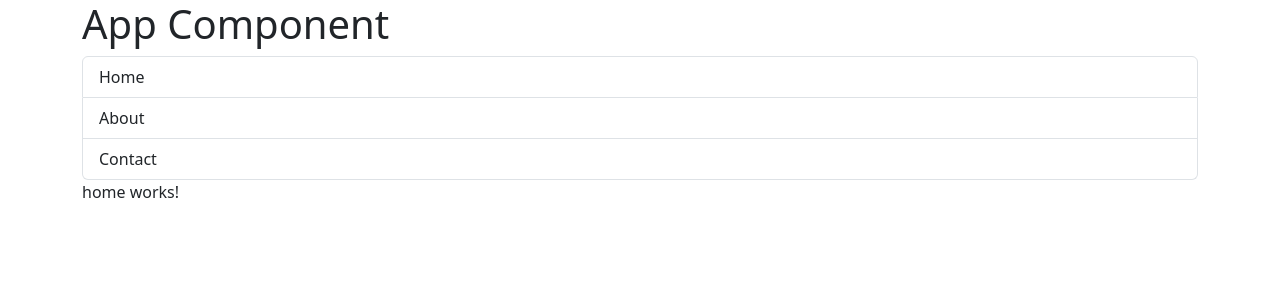
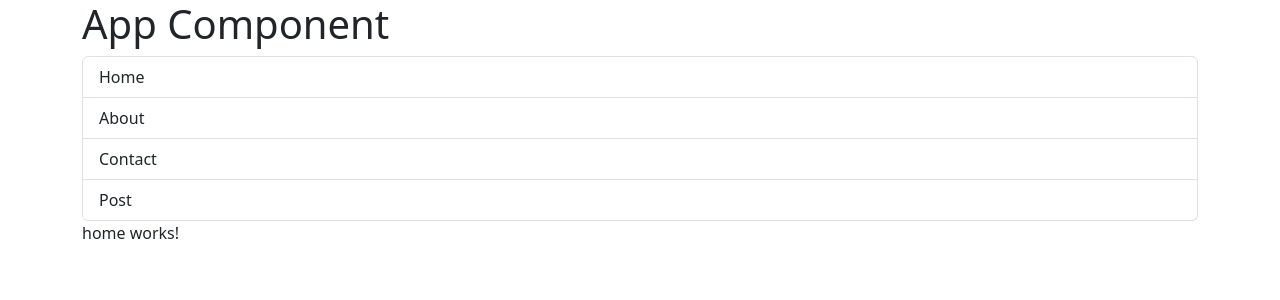
Before and after one commit to JonathanLNB/bases-angular, an Angular app: page /home in a window 1280 px wide. Shown: the top 300 px of the page. Built offline with nearby package versions, Linux system fonts and the light colour scheme.

Commit message:
[Update]LazyLoad

```diff
--- a/src/app/app-routing/app-routing.module.ts
+++ b/src/app/app-routing/app-routing.module.ts
@@ -1,5 +1,4 @@
 import {NgModule} from '@angular/core';
-import {CommonModule} from '@angular/common';
 
 import {Routes, RouterModule} from '@angular/router';
 import {HomeComponent} from "../pages/home/home.component";
@@ -21,8 +20,8 @@ const routes: Routes = [
   },
   {
     path: 'posts',
+    loadChildren: () => import('../pages/posts/posts.module').then(m => m.PostsModule)
     //loadChildren: './pages/posts/posts.module#PostsModule'
-    loadChildren: () => import('../pages/posts/posts.module').then(m => m.PostsModule)
   },
   {
     path: "**",
--- a/src/app/components/menu/menu.component.ts
+++ b/src/app/components/menu/menu.component.ts
@@ -18,6 +18,10 @@ export class MenuComponent {
     {
       name: 'Contact',
       path: '/contact'
+    },
+    {
+      name: 'Post',
+      path: '/posts'
     }
   ]
 }
--- a/src/app/pages/posts/posts-routing.module.ts
+++ b/src/app/pages/posts/posts-routing.module.ts
@@ -1,10 +1,17 @@
-import { NgModule } from '@angular/core';
-import { RouterModule, Routes } from '@angular/router';
+import {NgModule} from '@angular/core';
+import {RouterModule, Routes} from '@angular/router';
+import {PostsComponent} from "./posts.component";
 
-const routes: Routes = [];
+const routes: Routes = [
+  {
+    path: '',
+    component: PostsComponent
+  }
+];
 
 @NgModule({
   imports: [RouterModule.forChild(routes)],
   exports: [RouterModule]
 })
-export class PostsRoutingModule { }
+export class PostsRoutingModule {
+}
```
